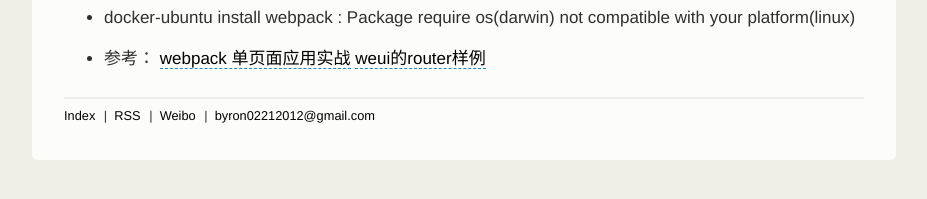
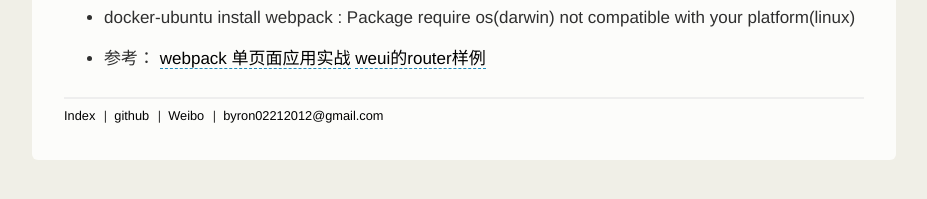
Before and after one commit to byron90/byron90.github.io, a Jekyll site: the page built from _posts/2016/2016-07-04-webpack-init.md, in a window 1280 px wide. Shown: the part 394-593 px from the top of the page, without its empty margins (176-1103 px from the left). Built offline with Jekyll 4.4.1, drawn with Linux system fonts in a browser that asks for light colours; comment, search, counter and statistics services are not loaded.

Commit message:
modify index page layout

```diff
--- a/_layouts/default.html
+++ b/_layouts/default.html
@@ -21,7 +21,7 @@
       <div class="footer">
         <div class="contact">
           <p>
-            <a href="/feed.xml" target="_blank" style="text-decoration: none; margin-right: 5px;">RSS</a> |&nbsp;
+            <a href="https://github.com/byron90" target="_blank" style="text-decoration: none; margin-right: 5px;">github</a> |&nbsp;
             <a href="http://weibo.com/zjbzy1314" target="_blank" style="text-decoration: none; margin-right: 5px;">Weibo</a> |&nbsp;
             <a href="mailto:byron02212012@gmail.com">byron02212012@gmail.com</a>
           </p>
--- a/_layouts/post.html
+++ b/_layouts/post.html
@@ -31,7 +31,7 @@
         <div class="contact">
           <p>
             <a href="/" style="text-decoration: none; margin-right: 5px;">Index</a> |&nbsp;
-            <a href="/feed.xml" target="_blank" style="text-decoration: none; margin-right: 5px;">RSS</a> |&nbsp;
+            <a href="https://github.com/byron90" target="_blank" style="text-decoration: none; margin-right: 5px;">github</a> |&nbsp;
             <a href="http://weibo.com/zjbzy1314" target="_blank" style="text-decoration: none; margin-right: 5px;">Weibo</a> |&nbsp;
             <a href="mailto:byron02212012@gmail.com">byron02212012@gmail.com</a>
           </p>
--- a/index.html
+++ b/index.html
@@ -6,7 +6,7 @@
 {% for post in site.posts %}
     <ul class="post-list-ul">
         <li>
-            <span>{{ post.date | date_to_string }}</span>
+            <span>·</span>
             <span class="seperator"> </span>
             <a href="{{ post.url }}">{{ post.title }}</a>
         </li>
```
